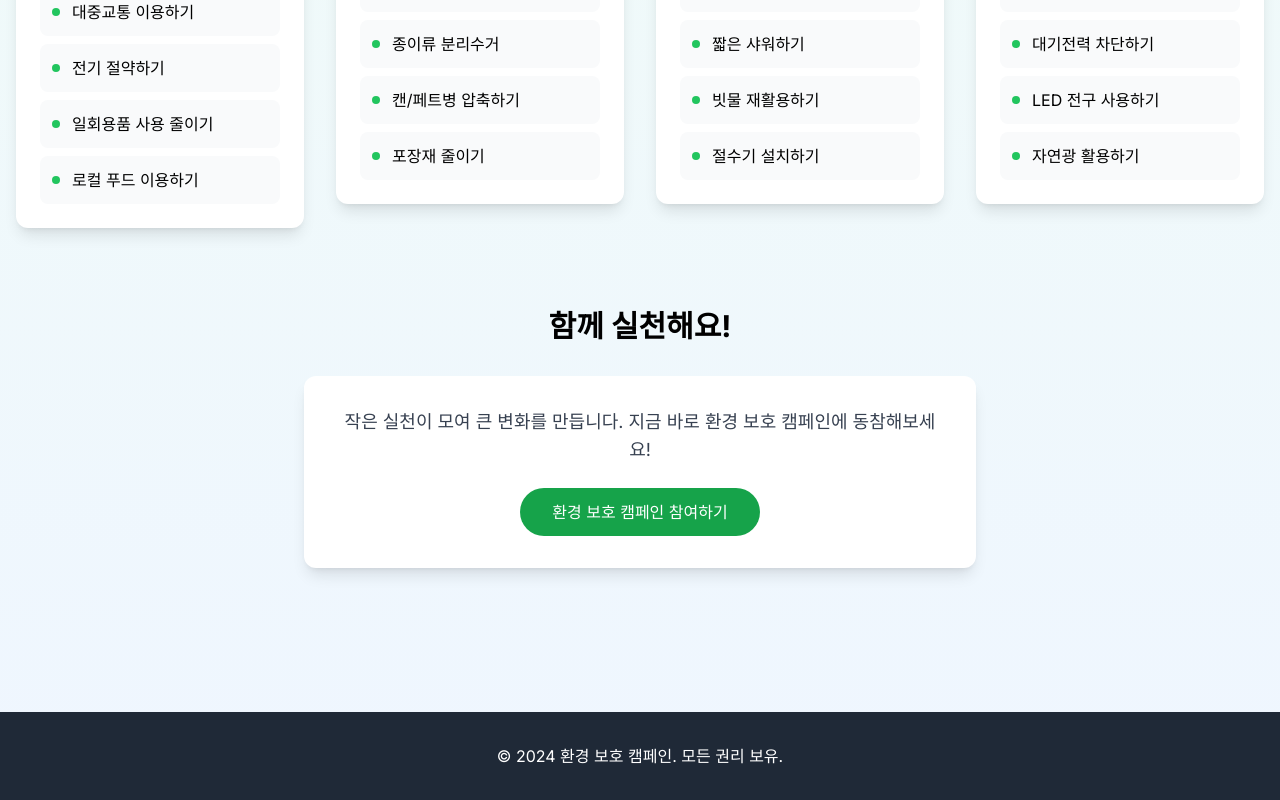
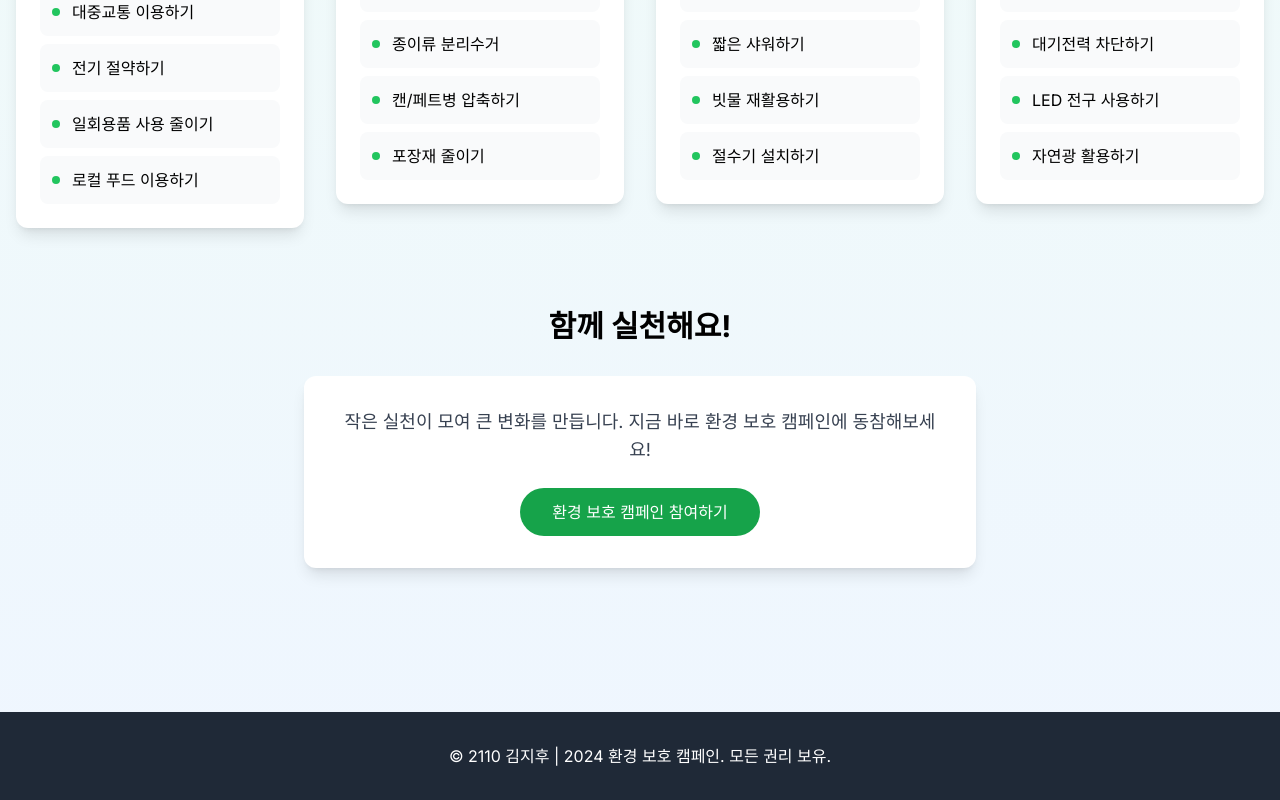
Before and after one commit to 4githu/DSHSEnvironmentWeb, a Next.js app: page / in a window 1280 px wide. Shown: the part 960-1760 px from the top of the page. Built offline with nearby package versions, Linux system fonts and the light colour scheme.

Commit message:
커밋 메시지

```diff
--- a/src/app/layout.tsx
+++ b/src/app/layout.tsx
@@ -9,6 +9,15 @@ const inter = Inter({ subsets: ['latin'] })
 export const metadata: Metadata = {
   title: '환경 보호 캠페인',
   description: '지구를 살리는 작은 실천',
+  icons: {
+    icon: '/earthicon.webp',                    // 기본 아이콘
+    /*shortcut: '/shortcut-icon.png',       // 숏컷 아이콘
+    apple: '/apple-icon.png',             // 애플 기기용 아이콘
+    other: {
+      rel: 'apple-touch-icon-precomposed',
+      url: '/apple-touch-icon-precomposed.png',
+    },*/
+  },
 }
 
 const navItems = [
--- a/src/app/page.tsx
+++ b/src/app/page.tsx
@@ -185,7 +185,7 @@ const EnvironmentCampaign = () => {
       {/* 푸터 */}
       <footer className="bg-gray-800 text-white py-8 mt-20">
         <div className="container mx-auto px-4 text-center">
-          <p>© 2024 환경 보호 캠페인. 모든 권리 보유.</p>
+          <p>© 2110 김지후 | 2024 환경 보호 캠페인. 모든 권리 보유.</p>
         </div>
       </footer>
 
```
Also changed, not shown: public/earthicon.webp (added).
